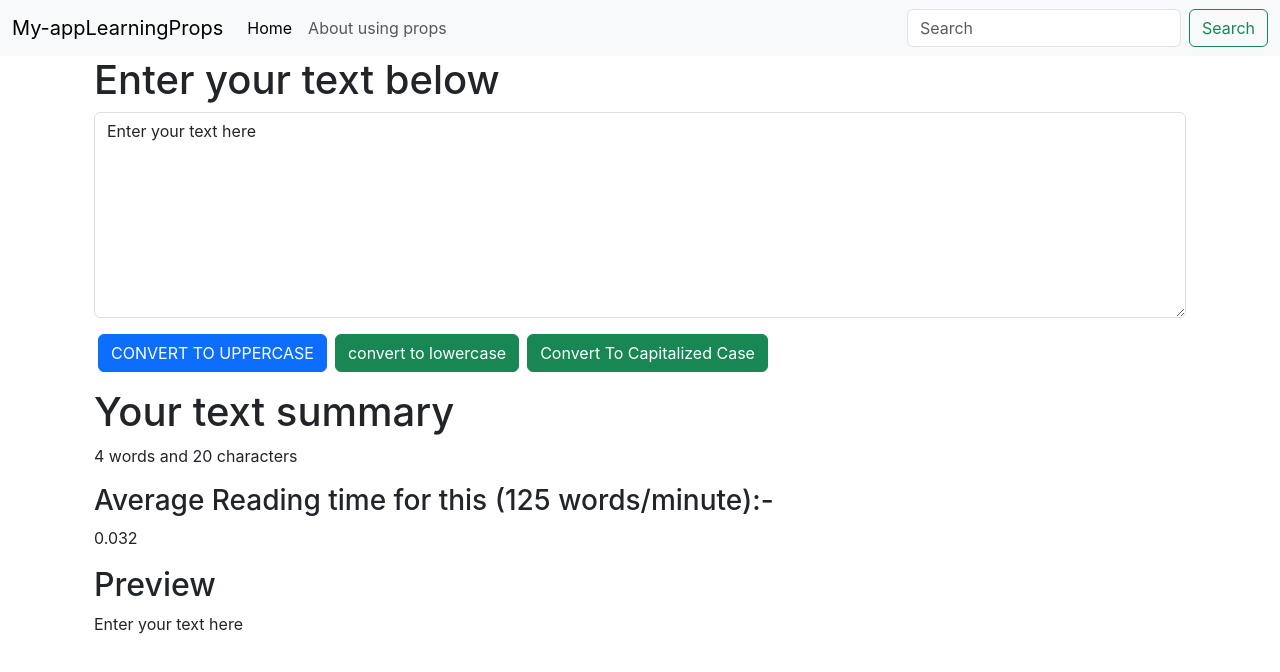
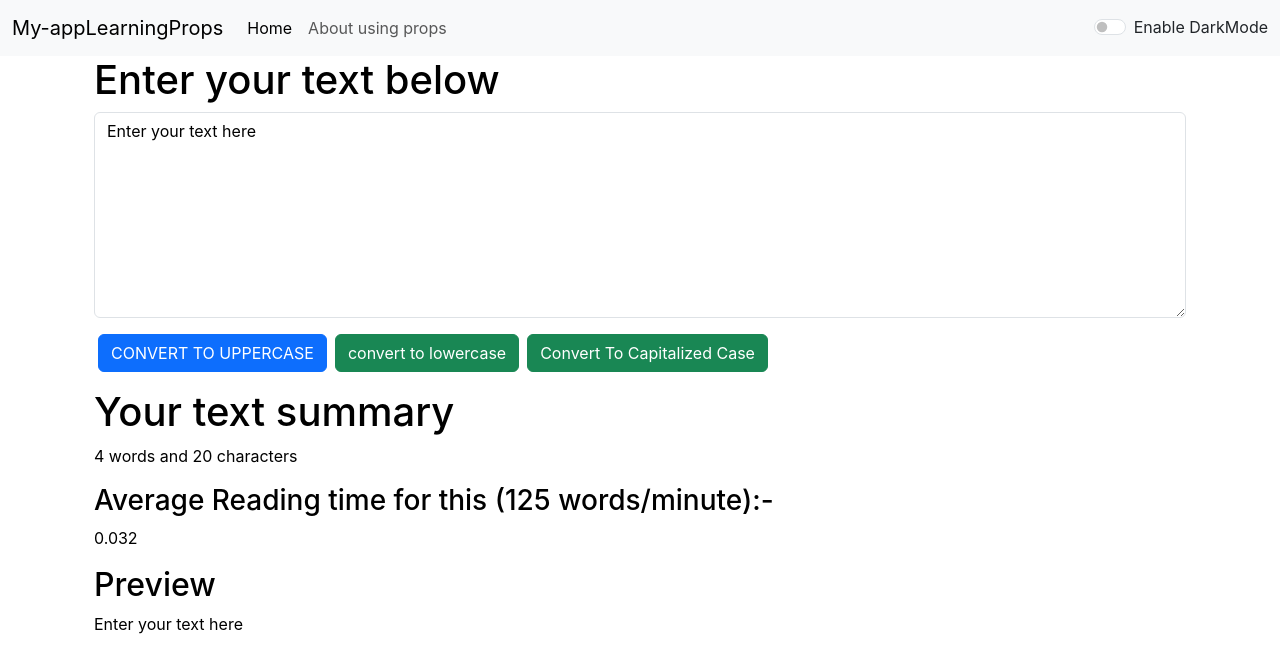
Before and after one commit to VidurAgarwal25/LearningReact, a React (Create React App) app in the folder my-app/: page / in a window 1280 px wide. Shown: the top 672 px of the page. Built offline with nearby package versions, Linux system fonts and the light colour scheme.

Commit message:
Enabling Dark Mode from App.js

```diff
--- a/my-app/src/App.js
+++ b/my-app/src/App.js
@@ -1,13 +1,31 @@
+import { useState } from "react";
 import "./App.css";
-import About from "./components/About";
+// import About from "./components/About";
 import Navbar from "./components/Navbar";
 import Textform from "./components/Textform";
+import React from "react";
+
 function App() {
+  const [mode, setMode] = useState("light");
+  const toggleMode = () => {
+    if (mode === "light") {
+      setMode("dark");
+      document.body.style.backgroundColor = "grey";
+    } else {
+      setMode("light");
+      document.body.style.backgroundColor = "white";
+    }
+  };
   return (
     <>
-      <Navbar title="My-appLearningProps" about="About using props" />
+      <Navbar
+        title="My-appLearningProps"
+        about="About using props"
+        mode={mode}
+        toggleMode={toggleMode}
+      />
       <div className="container">
-        <Textform heading="Enter your text below" />
+        <Textform heading="Enter your text below" mode={mode}/>
         {/* <About /> */}
       </div>
     </>
--- a/my-app/src/components/Navbar.js
+++ b/my-app/src/components/Navbar.js
@@ -1,10 +1,12 @@
-import React from "react";
+import React, { useState } from "react";
 import PropTypes from "prop-types";
 
 export default function Navbar(props) {
   return (
     <>
-      <nav className="navbar navbar-expand-lg bg-body-tertiary">
+      <nav
+        className={`navbar navbar-expand-lg navbar-${props.mode} bg-${props.mode}`}
+      >
         <div className="container-fluid">
           <a className="navbar-brand" href="/">
             {props.title}
@@ -33,17 +35,25 @@ export default function Navbar(props) {
                 </a>
               </li>
             </ul>
-            <form className="d-flex" role="search">
+            <div
+              className={`form-check form-switch text-${
+                props.mode === "light" ? "dark" : "light"
+              }`}
+            >
               <input
-                className="form-control me-2"
-                type="search"
-                placeholder="Search"
-                aria-label="Search"
+                className="form-check-input"
+                type="checkbox"
+                role="switch"
+                id="flexSwitchCheckDefault"
+                onClick={props.toggleMode}
               />
-              <button className="btn btn-outline-success" type="submit">
-                Search
-              </button>
-            </form>
+              <label
+                className="form-check-label"
+                htmlFor="flexSwitchCheckDefault"
+              >
+                {`Enable ${props.mode==='light'?"Dark":"Light"}Mode`}
+              </label>
+            </div>
           </div>
         </div>
       </nav>
@@ -53,7 +63,7 @@ export default function Navbar(props) {
 //proptypes isliye set krdete hai jisse agar title ya about mei string ki jagah number bhejnegey toh console meiwarning aajayegi.
 Navbar.propTypes = { title: PropTypes.string, about: PropTypes.string };
 //agar props ki value na pass kre toh defualt yeh values set hojaayengey
-Navbar.defaultProps={
-    title:"Default title",
-    about:"default about"
+Navbar.defaultProps = {
+  title: "Default title",
+  about: "default about",
 };
--- a/my-app/src/components/Textform.js
+++ b/my-app/src/components/Textform.js
@@ -25,7 +25,9 @@ export default function Textform(props) {
   return (
     <>
       <div className="container">
-        <h1>{props.heading}</h1>
+        <h1 style={{ color: props.mode === "light" ? "black" : "white" }}>
+          {props.heading}
+        </h1>
         <div className="mb-3">
           <textarea
             className="form-control"
@@ -33,6 +35,10 @@ export default function Textform(props) {
             onChange={handleOnChange}
             id="myBox"
             rows="8"
+            style={{
+              color: props.mode === "light" ? "black" : "white",
+              background: props.mode === "light" ? "white" : "black",
+            }}
           ></textarea>
         </div>
         <button className="btn btn-primary mx-1" onClick={handleUpperCaseClick}>
@@ -48,7 +54,10 @@ export default function Textform(props) {
           Convert To Capitalized Case
         </button>
       </div>
-      <div className="container my-3">
+      <div
+        className="container my-3"
+        style={{ color: props.mode === "light" ? "black" : "white" }}
+      >
         <h1>Your text summary</h1>
         <p>
           {text.split(" ").length} words and {text.length} characters
```
